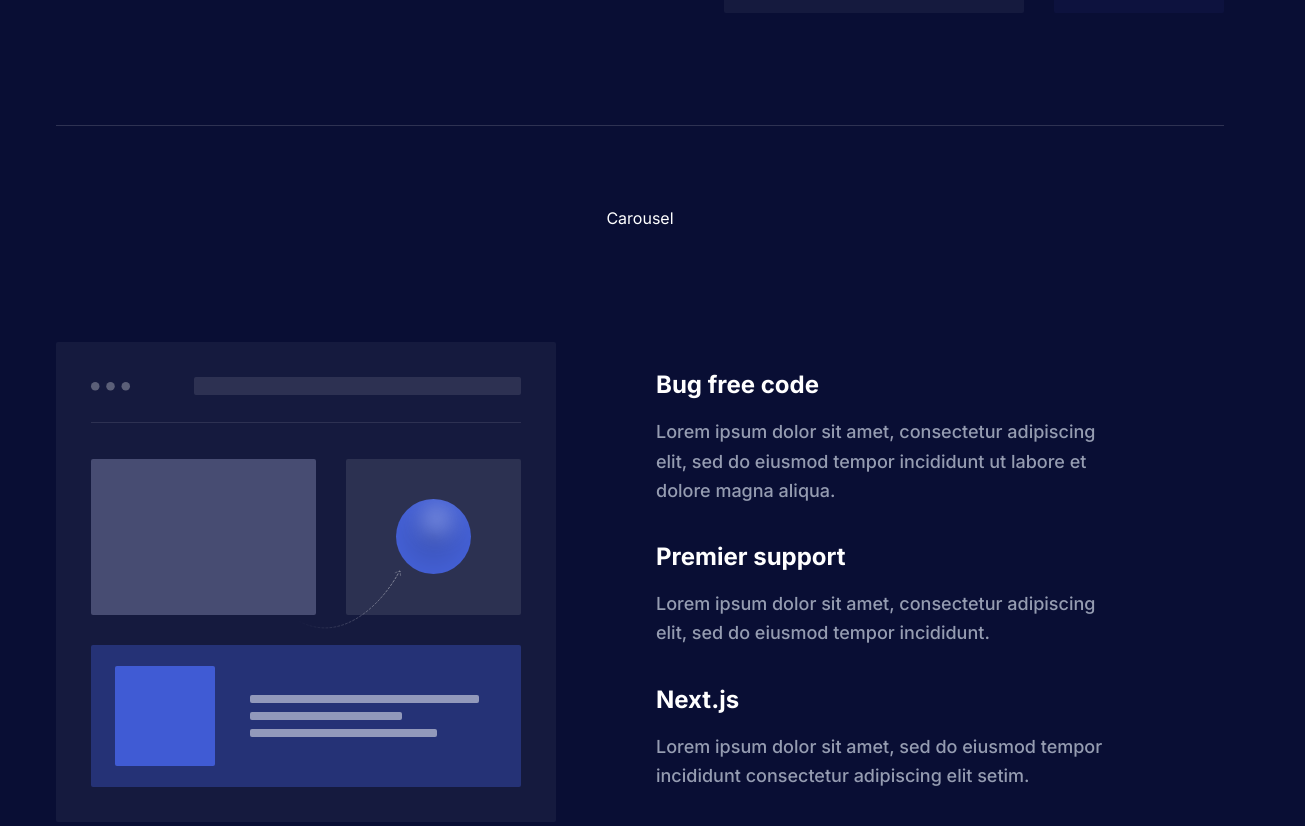
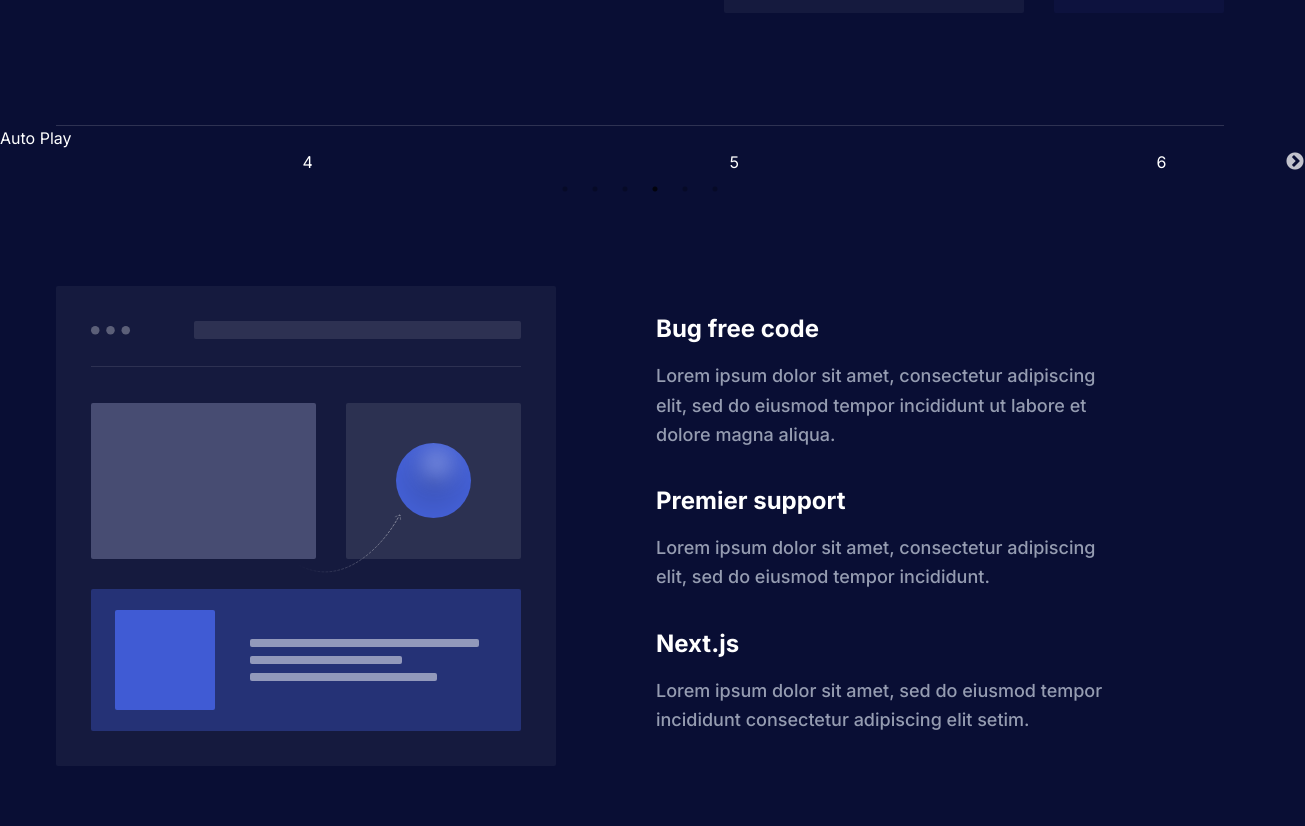
Before and after one commit to nova-peru/nova-peru.github.io, a Next.js app: page / in a window 1280 px wide. Shown: the part 3020-3846 px from the top of the page, 1305 px wide, since content can reach past the window. Built offline with nearby package versions, Linux system fonts and the light colour scheme.

Commit message:
setup Slider

```diff
--- a/components/Carousel/index.tsx
+++ b/components/Carousel/index.tsx
@@ -1,9 +1,45 @@
+'use client'
+
+import Slider from "react-slick";
+import 'slick-carousel/slick/slick.css'
+import 'slick-carousel/slick/slick-theme.css'
+
 const Carousel = () => {
+  const settings = {
+    dots: true,
+    infinite: true,
+    slidesToShow: 3,
+    slidesToScroll: 1,
+    autoplay: true,
+    speed: 2000,
+    autoplaySpeed: 2000,
+    cssEase: "linear"
+  };
   return (
-    <div className="flex justify-center items-center mt-20">
-        <h1>Carousel</h1>
+    <div id="Carousel">
+      <h2>Auto Play</h2>
+      <Slider {...settings}>
+        <div>
+          <h3>1</h3>
+        </div>
+        <div>
+          <h3>2</h3>
+        </div>
+        <div>
+          <h3>3</h3>
+        </div>
+        <div>
+          <h3>4</h3>
+        </div>
+        <div>
+          <h3>5</h3>
+        </div>
+        <div>
+          <h3>6</h3>
+        </div>
+      </Slider>
     </div>
-  )
+  );
 }
 
 export default Carousel
```
